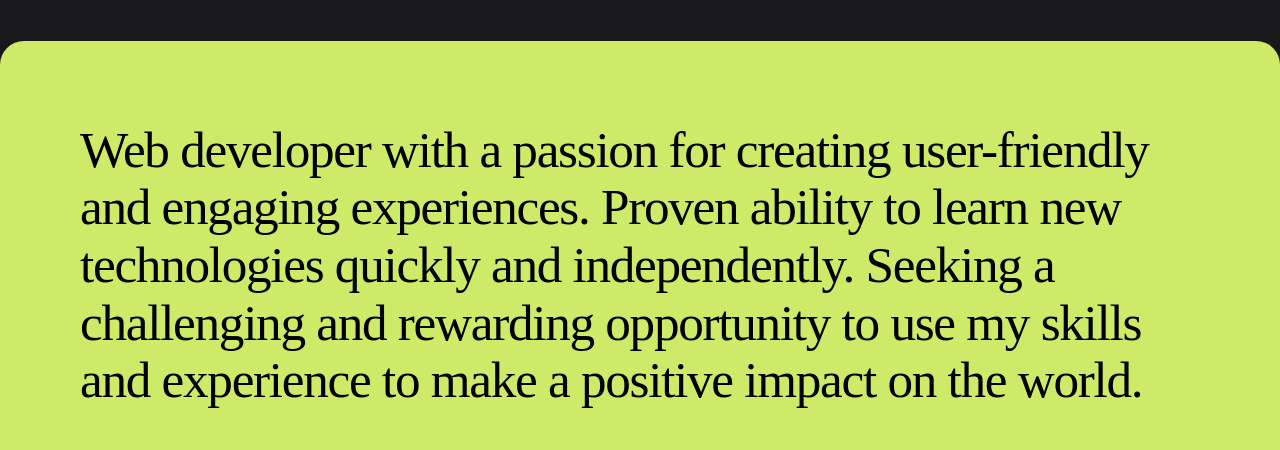
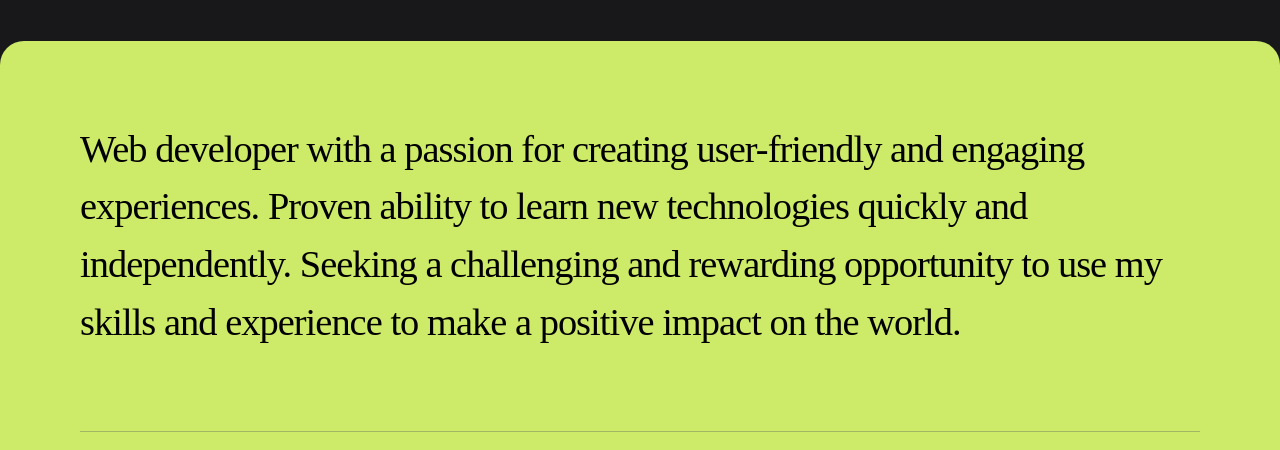
Before and after one commit to Anikribhu/Ochi-Clone, a React (Vite) app: page / in a window 1280 px wide. Shown: the part 960-1410 px from the top of the page. Built offline with nearby package versions, Linux system fonts and the light colour scheme; a web font is replaced by a local one.

Commit message:
Text Updated

```diff
--- a/src/components/About.jsx
+++ b/src/components/About.jsx
@@ -4,7 +4,7 @@ import React from 'react'
 function About() {
   return (
     <div data-scroll data-scroll-section data-scroll-speed="-.3" className='w-full p-20 bg-[#CDEA68] font-custom4 rounded-3xl text-black '>
-        <h1 className=' text-[4vw] leading-[4.5vw]  tracking-tight max-sm:text-[5.6vw] max-sm:leading-[6.5vw] '>Web developer with a passion for creating user-friendly and engaging experiences. Proven ability to learn new technologies quickly and independently. Seeking a challenging and rewarding opportunity to use my skills and experience to make a positive impact on the world.</h1>
+        <h1 className=' text-[3vw] leading-[4.5vw]  tracking-tight max-sm:text-[5.6vw] max-sm:leading-[6.5vw] '>Web developer with a passion for creating user-friendly and engaging experiences. Proven ability to learn new technologies quickly and independently. Seeking a challenging and rewarding opportunity to use my skills and experience to make a positive impact on the world.</h1>
         <div className="w-full mt-20 max-sm:mt-14 border-[#a1b562] border-t-[1px] flex max-sm:flex-col max-md:flex-col gap-5">
             <div className="w-1/2 ">
                 <h1 className="text-7xl max-sm:leading-[11vw] max-sm:text-5xl pt-20 ">My Specialities</h1>
```
